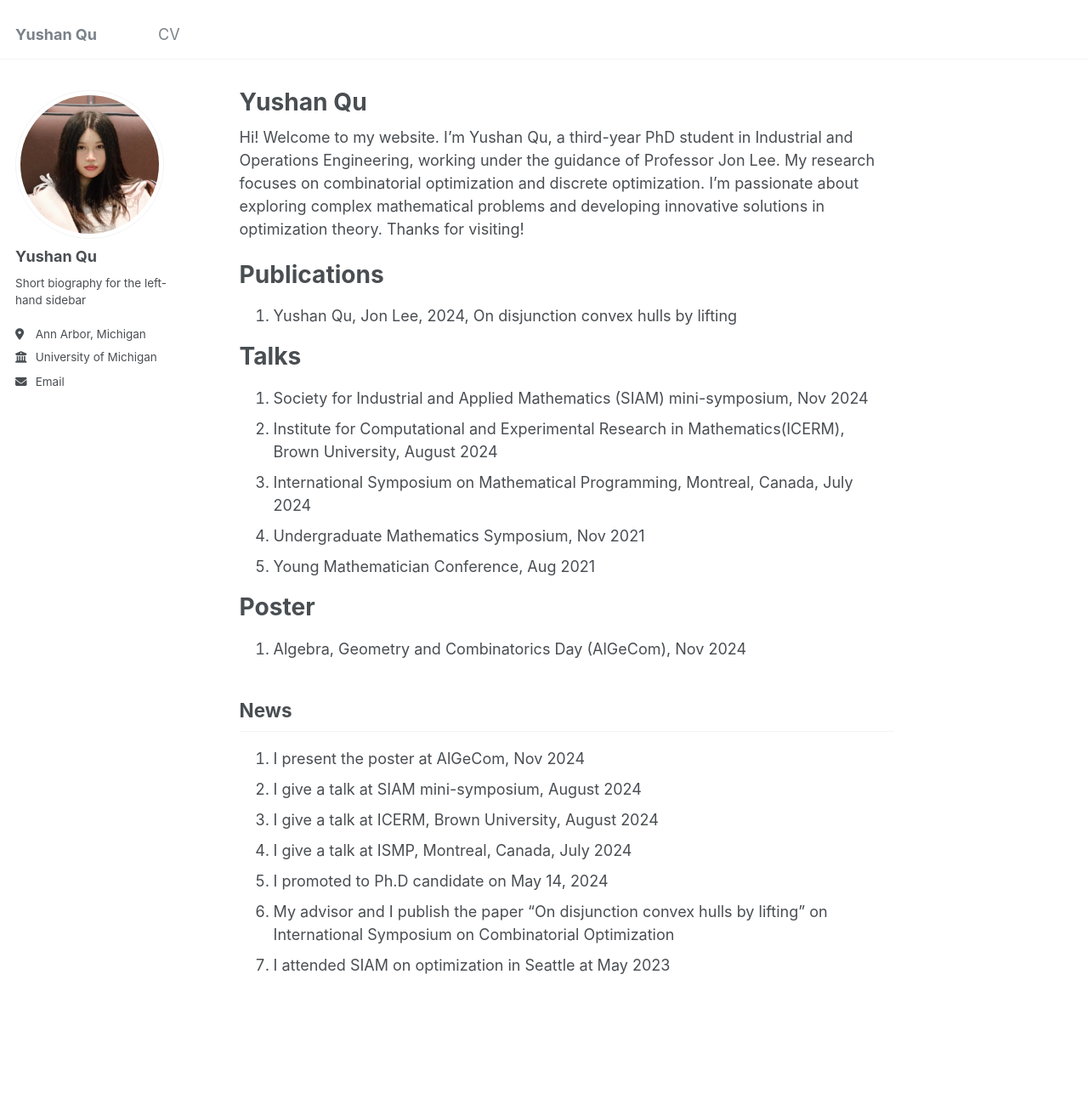
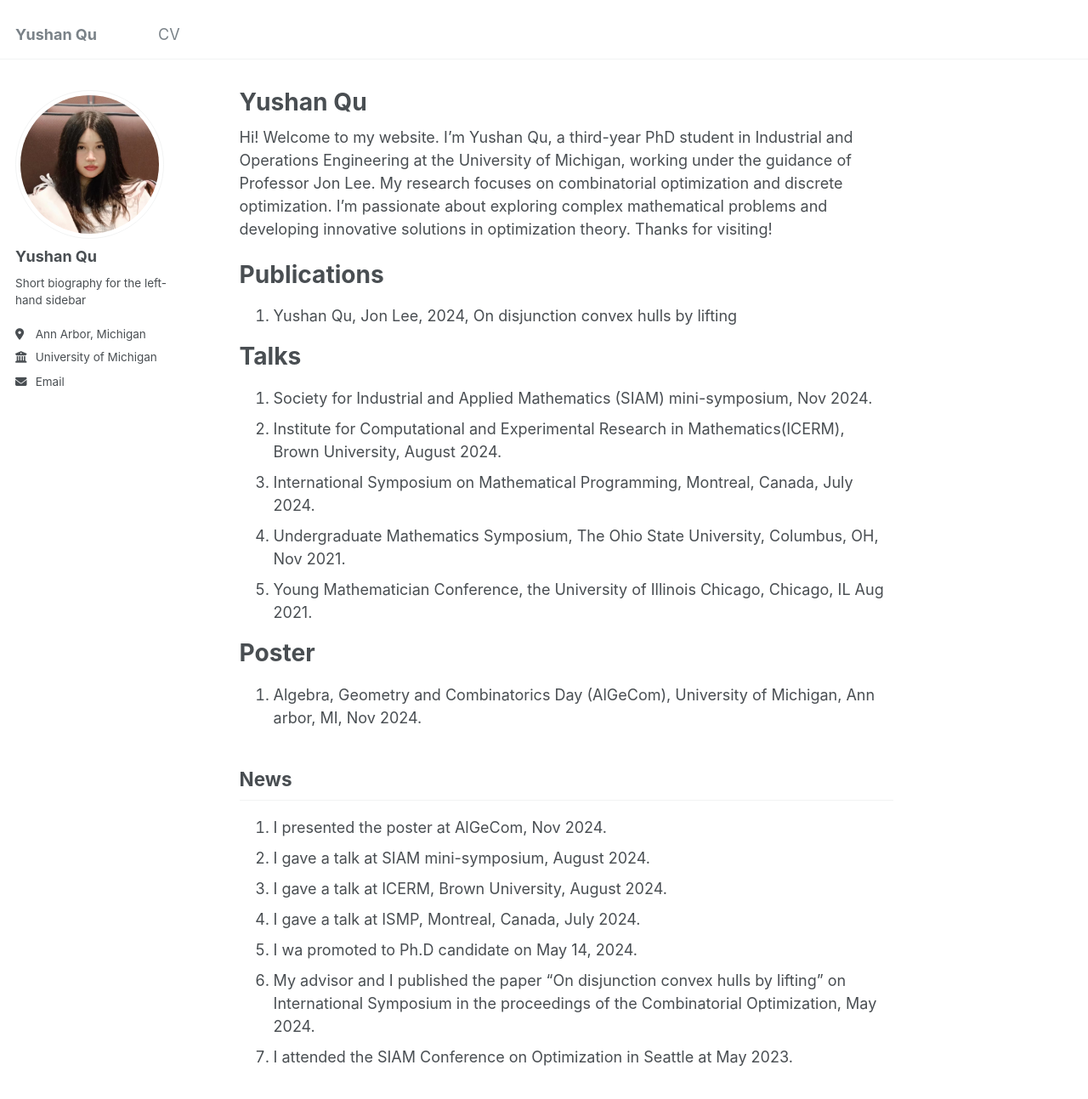
Before and after one commit to yushanqu/yushanqu.github.io, a Jekyll site: the page built from _pages/about.md, in a window 1280 px wide and 1400 px high. Shown: the top 1293 px of the window at 85% size. Built offline with Jekyll 4.4.1, drawn with Linux system fonts in a browser that asks for light colours.

Commit message:
Update about.md

```diff
--- a/_pages/about.md
+++ b/_pages/about.md
@@ -7,7 +7,7 @@ redirect_from:
   - /about.html
 ---
 
-Hi! Welcome to my website. I’m Yushan Qu, a third-year PhD student in Industrial and Operations Engineering, working under the guidance of Professor Jon Lee. My research focuses on combinatorial optimization and discrete optimization. I’m passionate about exploring complex mathematical problems and developing innovative solutions in optimization theory. Thanks for visiting!
+Hi! Welcome to my website. I’m Yushan Qu, a third-year PhD student in Industrial and Operations Engineering at the University of Michigan, working under the guidance of Professor Jon Lee. My research focuses on combinatorial optimization and discrete optimization. I’m passionate about exploring complex mathematical problems and developing innovative solutions in optimization theory. Thanks for visiting!
 
 Publications
 ======
@@ -16,25 +16,25 @@ Publications
 
 Talks
 ======
-1. Society for Industrial and Applied Mathematics (SIAM) mini-symposium, Nov 2024
-1. Institute for Computational and Experimental Research in Mathematics(ICERM), Brown University, August 2024
-1. International Symposium on Mathematical Programming, Montreal, Canada, July 2024
-1. Undergraduate Mathematics Symposium, Nov 2021
-1. Young Mathematician Conference, Aug 2021
+1. Society for Industrial and Applied Mathematics (SIAM) mini-symposium, Nov 2024.
+1. Institute for Computational and Experimental Research in Mathematics(ICERM), Brown University, August 2024.
+1. International Symposium on Mathematical Programming, Montreal, Canada, July 2024.
+1. Undergraduate Mathematics Symposium, The Ohio State University, Columbus, OH, Nov 2021.
+1. Young Mathematician Conference, the University of Illinois Chicago, Chicago, IL Aug 2021.
 
 Poster
 ======
-1. Algebra, Geometry and Combinatorics Day (AlGeCom), Nov 2024
+1. Algebra, Geometry and Combinatorics Day (AlGeCom), University of Michigan, Ann arbor, MI, Nov 2024.
 
 News
 ------
-1. I present the poster at AlGeCom, Nov 2024
-1. I give a talk at SIAM mini-symposium, August 2024
-1. I give a talk at ICERM, Brown University, August 2024
-1. I give a talk at ISMP, Montreal, Canada, July 2024
-1. I promoted to Ph.D candidate on May 14, 2024
-1. My advisor and I publish the paper "On disjunction convex hulls by lifting" on International Symposium on Combinatorial Optimization
-1. I attended SIAM on optimization in Seattle at May 2023
+1. I presented the poster at AlGeCom, Nov 2024.
+1. I gave a talk at SIAM mini-symposium, August 2024.
+1. I gave a talk at ICERM, Brown University, August 2024.
+1. I gave a talk at ISMP, Montreal, Canada, July 2024.
+1. I wa promoted to Ph.D candidate on May 14, 2024.
+1. My advisor and I published the paper "On disjunction convex hulls by lifting" on International Symposium in the proceedings of the Combinatorial Optimization, May 2024.
+1. I attended the SIAM Conference on Optimization in Seattle at May 2023.
 
 <!--Create content & metadata
 ------
```
